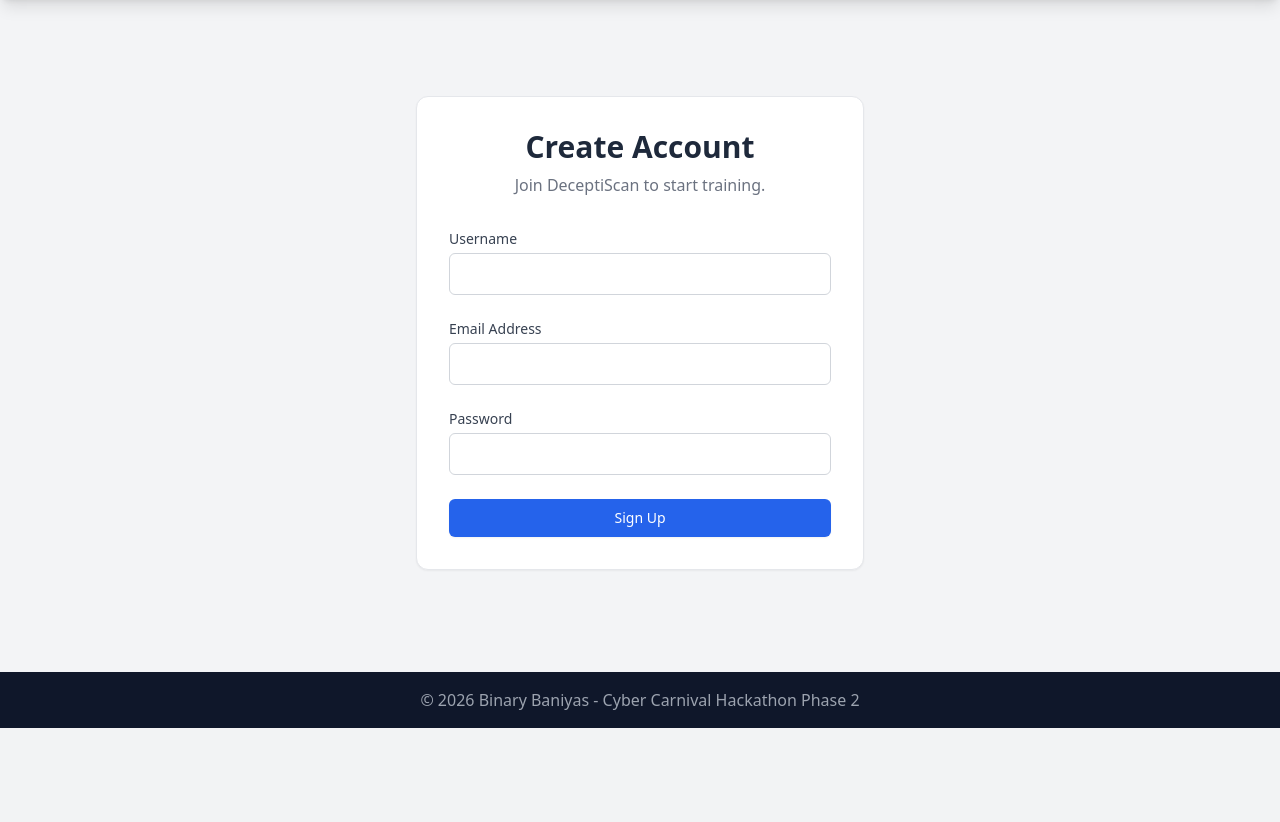
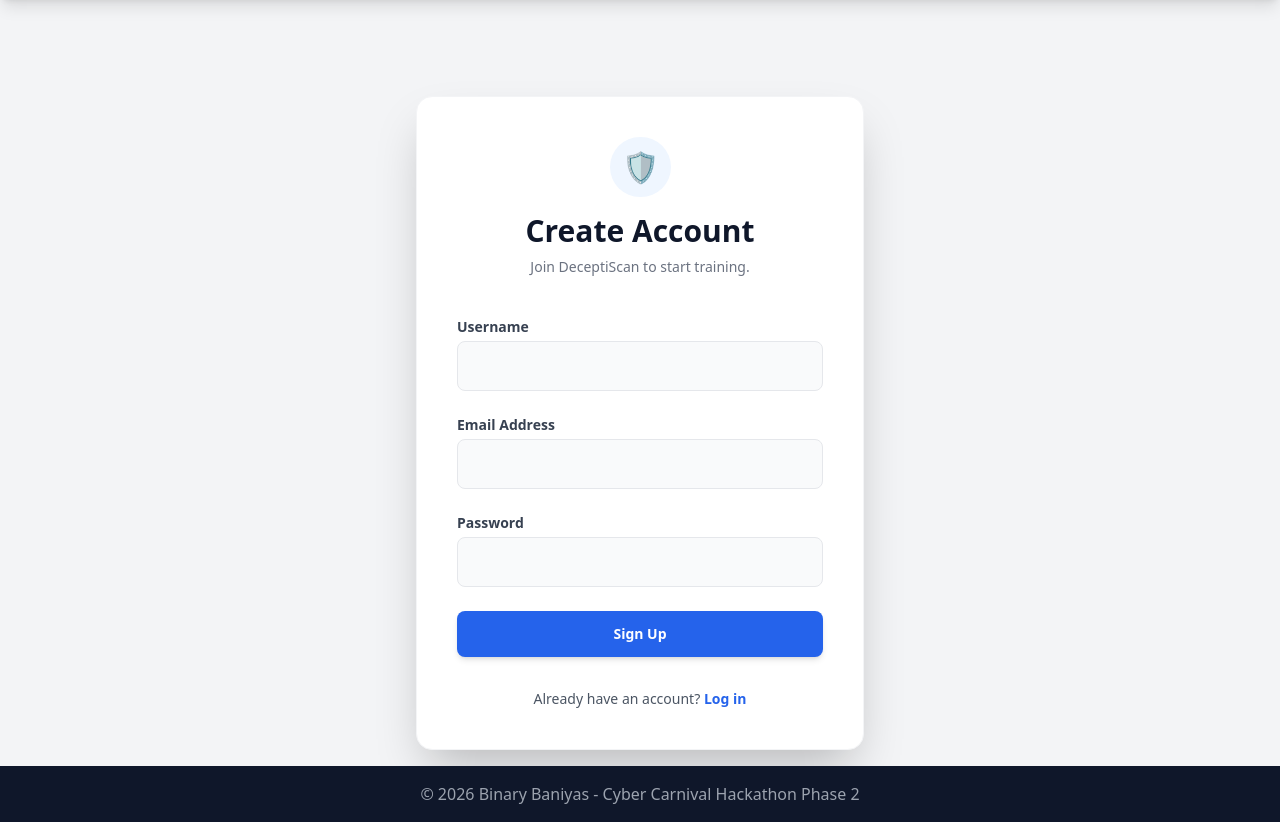
Before and after one commit to VITianYash42/DeceptiScan, a Flask app: page /register in a window 1280 px wide. Shown: the part 72-894 px from the top of the page. Before the commit the page ends 800 px from the top, so only its background shows below. Run offline with Flask 3, Linux system fonts and the light colour scheme; some libraries are stand-ins or nearby versions.

Commit message:
regular changes part 1

```diff
--- a/auth.py
+++ b/auth.py
@@ -54,3 +54,11 @@ def register():
 def logout():
     logout_user()
     return redirect(url_for('home'))
+
+
+
+@auth.route('/profile')
+@login_required
+def profile():
+    # current_user is automatically available in the template via Flask-Login
+    return render_template('auth/profile.html')
--- a/templates/auth/register.html
+++ b/templates/auth/register.html
@@ -1,36 +1,43 @@
 {% extends 'base.html' %}
 
 {% block content %}
-<div class="max-w-md mx-auto mt-20 bg-white p-8 border border-gray-200 rounded-xl shadow-sm">
-    <div class="text-center mb-8">
-        <h2 class="text-3xl font-bold text-slate-800">Create Account</h2>
-        <p class="text-gray-500 mt-2">Join DeceptiScan to start training.</p>
+<div class="max-w-md mx-auto mt-20 bg-white p-10 border border-gray-100 rounded-2xl shadow-2xl">
+    <div class="text-center mb-10">
+        <div class="inline-block p-3 bg-blue-50 rounded-full mb-4">
+            <span class="text-3xl">🛡️</span>
+        </div>
+        <h2 class="text-3xl font-extrabold text-slate-900">Create Account</h2>
+        <p class="text-gray-500 mt-2 text-sm">Join DeceptiScan to start training.</p>
     </div>
 
     {% with messages = get_flashed_messages(category_filter=["error"]) %}
       {% if messages %}
-        <div class="bg-red-100 border border-red-400 text-red-700 px-4 py-3 rounded relative mb-4">
-          <span class="block sm:inline">{{ messages[0] }}</span>
+        <div class="bg-red-50 border-l-4 border-red-500 text-red-700 p-4 mb-6 rounded-r-md shadow-sm">
+          <span class="block sm:inline font-medium">{{ messages[0] }}</span>
         </div>
       {% endif %}
     {% endwith %}
 
     <form method="POST" action="{{ url_for('auth.register') }}" class="space-y-6">
         <div>
-            <label class="block text-sm font-medium text-gray-700">Username</label>
-            <input type="text" name="username" required class="mt-1 block w-full px-4 py-2 border border-gray-300 rounded-md focus:ring-blue-500 focus:border-blue-500">
+            <label class="block text-sm font-semibold text-gray-700 mb-1">Username</label>
+            <input type="text" name="username" required class="block w-full px-4 py-3 bg-gray-50 border border-gray-200 rounded-lg focus:ring-2 focus:ring-blue-500 focus:border-blue-500 focus:bg-white transition duration-200">
         </div>
         <div>
-            <label class="block text-sm font-medium text-gray-700">Email Address</label>
-            <input type="email" name="email" required class="mt-1 block w-full px-4 py-2 border border-gray-300 rounded-md focus:ring-blue-500 focus:border-blue-500">
+            <label class="block text-sm font-semibold text-gray-700 mb-1">Email Address</label>
+            <input type="email" name="email" required class="block w-full px-4 py-3 bg-gray-50 border border-gray-200 rounded-lg focus:ring-2 focus:ring-blue-500 focus:border-blue-500 focus:bg-white transition duration-200">
         </div>
         <div>
-            <label class="block text-sm font-medium text-gray-700">Password</label>
-            <input type="password" name="password" required class="mt-1 block w-full px-4 py-2 border border-gray-300 rounded-md focus:ring-blue-500 focus:border-blue-500">
+            <label class="block text-sm font-semibold text-gray-700 mb-1">Password</label>
+            <input type="password" name="password" required class="block w-full px-4 py-3 bg-gray-50 border border-gray-200 rounded-lg focus:ring-2 focus:ring-blue-500 focus:border-blue-500 focus:bg-white transition duration-200">
         </div>
-        <button type="submit" class="w-full flex justify-center py-2 px-4 border border-transparent rounded-md shadow-sm text-sm font-medium text-white bg-blue-600 hover:bg-blue-700 focus:outline-none">
+        <button type="submit" class="w-full flex justify-center py-3 px-4 border border-transparent rounded-lg shadow-md text-sm font-bold text-white bg-blue-600 hover:bg-blue-700 focus:outline-none focus:ring-2 focus:ring-offset-2 focus:ring-blue-500 transition-colors duration-300">
             Sign Up
         </button>
     </form>
+
+    <p class="mt-8 text-center text-sm text-gray-600">
+        Already have an account? <a href="{{ url_for('auth.login') }}" class="text-blue-600 hover:text-blue-700 font-bold transition">Log in</a>
+    </p>
 </div>
 {% endblock %}
--- a/templates/base.html
+++ b/templates/base.html
@@ -14,7 +14,9 @@
             <a href="{{ url_for('home') }}" class="text-2xl font-bold tracking-wider">🛡️ DeceptiScan</a>
             <div class="space-x-4 flex items-center">
                 {% if current_user.is_authenticated %}
-                    <span class="text-gray-300 mr-4">Welcome, <strong class="text-white">{{ current_user.username }}</strong>!</span>
+                    <a href="{{ url_for('auth.profile') }}" class="text-gray-300 mr-4 hover:text-white transition cursor-pointer">
+                        Welcome, <strong class="text-white">{{ current_user.username }}</strong>!
+                    </a>
                     <a href="{{ url_for('auth.logout') }}" class="bg-red-600 text-white px-4 py-2 rounded-md font-semibold hover:bg-red-500 transition shadow-sm">Logout</a>
                 {% else %}
                     <a href="{{ url_for('auth.login') }}" class="hover:text-blue-400 transition text-white">Login</a>
```
Also changed, not shown: templates/auth/login.html (+16 -13 lines), templates/auth/profile.html (added, +34 -0 lines).
